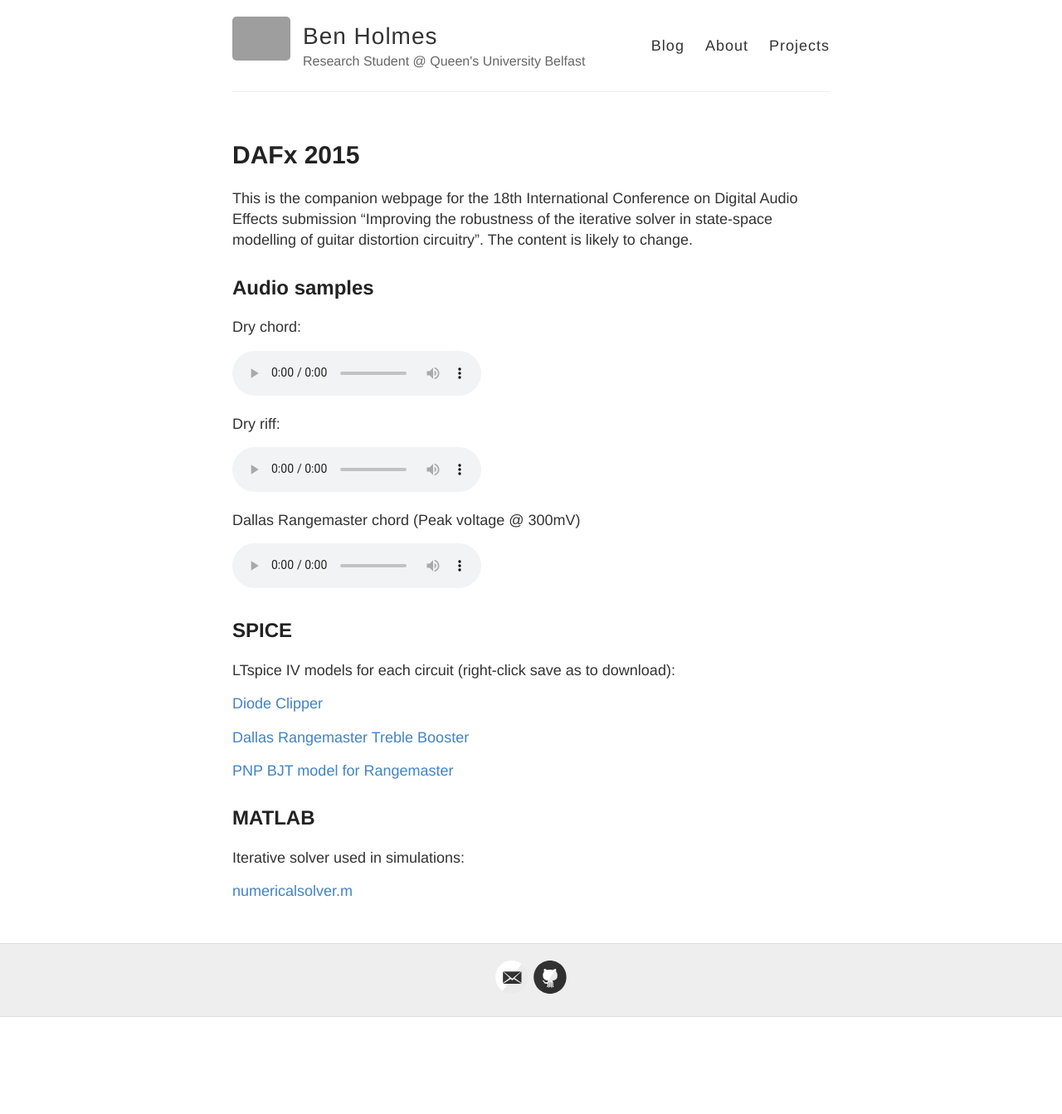
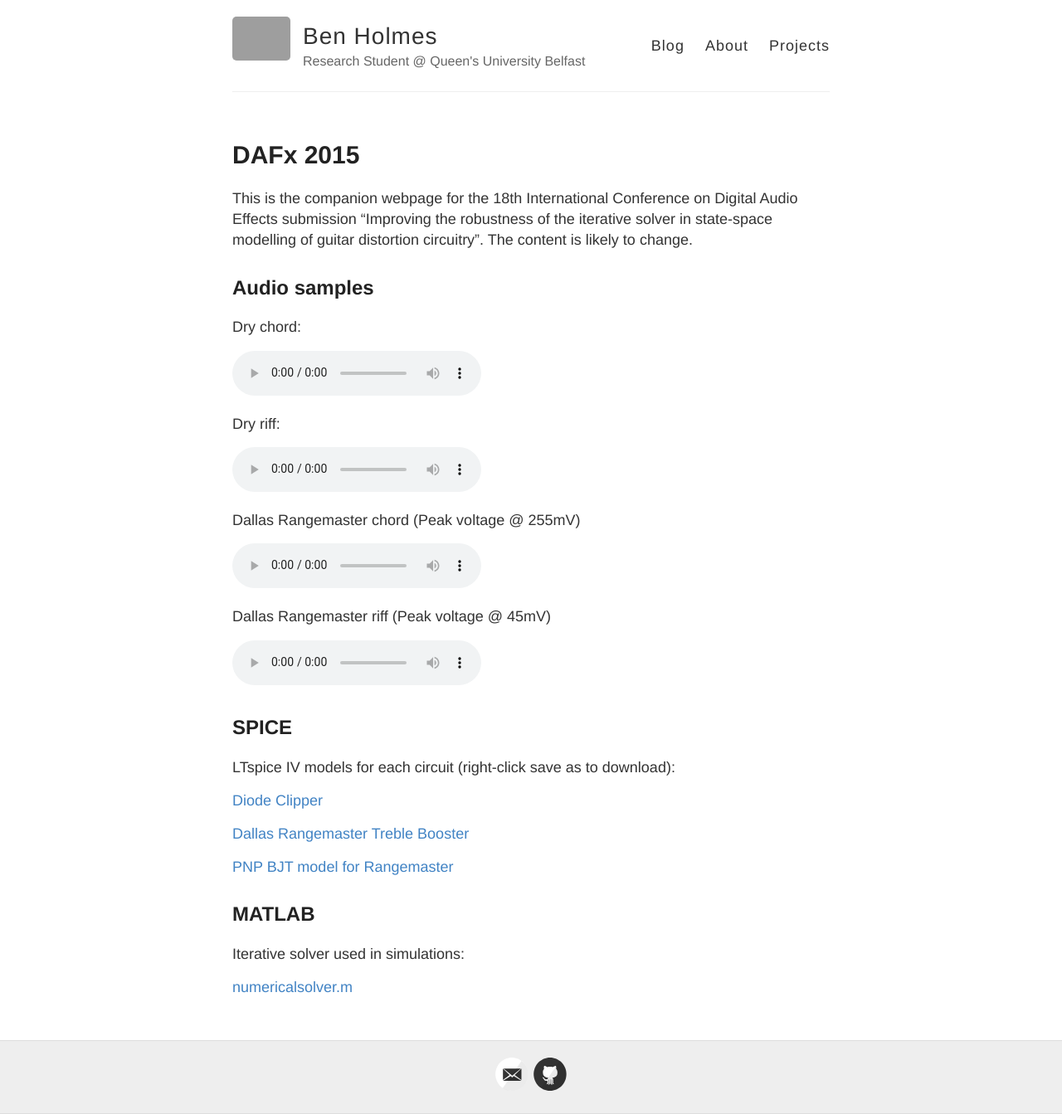
Before and after one commit to bholmesqub/DAFx15, a Jekyll site: the page built from index.md, in a window 1280 px wide. Shown: the whole page at 83% size. Built offline with Jekyll 4.4.1, drawn with Linux system fonts in a browser that asks for light colours; Markdown is read by kramdown in place of the engine named in the settings; before the commit the page ends 1226 px from its top, so only the background shows below that; grey boxes are pictures that could not be loaded.

Commit message:
Added rangemaster riff

```diff
--- a/_includes/audio.html
+++ b/_includes/audio.html
@@ -12,8 +12,14 @@ Dry riff:
 Your browser does not support the audio element.
 </audio>
 
-Dallas Rangemaster chord (Peak voltage @ 300mV)
+Dallas Rangemaster chord (Peak voltage @ 255mV)
 <audio controls>
   <source src="https://raw.githubusercontent.com/bholmesqub/DAFx15/gh-pages/audio/rangemaster_chord.wav" type="audio/wav">
 Your browser does not support the audio element.
 </audio>
+
+Dallas Rangemaster riff (Peak voltage @ 45mV)
+<audio controls>
+  <source src="https://raw.githubusercontent.com/bholmesqub/DAFx15/gh-pages/audio/rangemaster_riff.wav" type="audio/wav">
+Your browser does not support the audio element.
+</audio>
```
Also changed, not shown: 1 other file.
